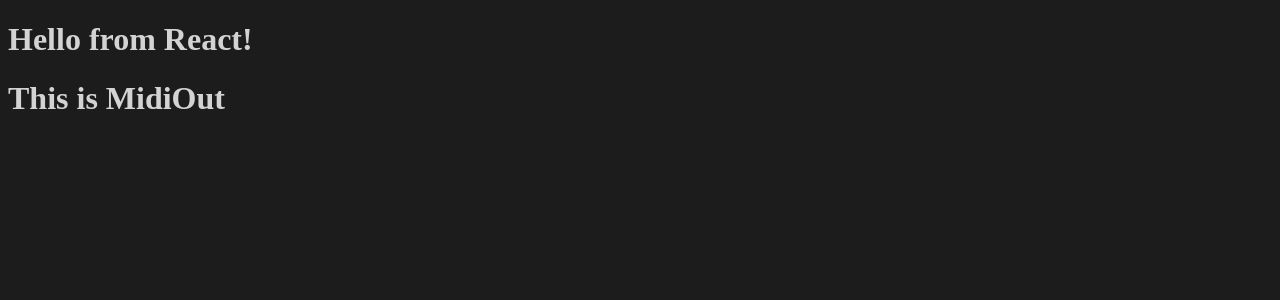
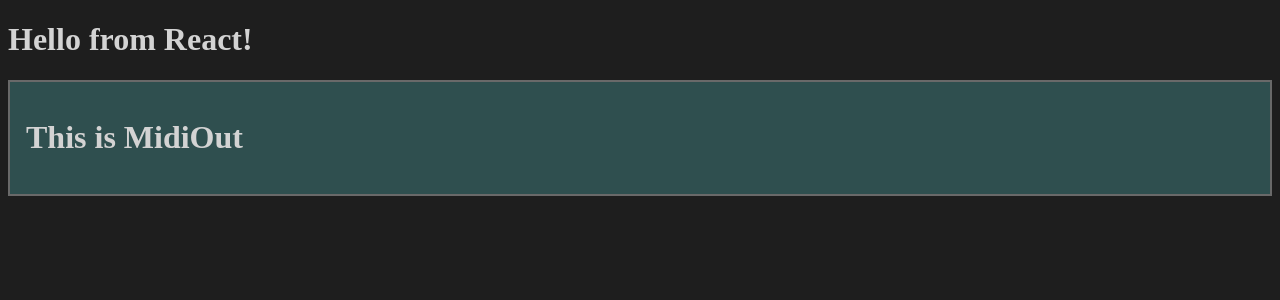
Before and after one commit to dawlet-team/dawlet-poc, a React (Vite) app in the folder satoshi/: page / in a window 1280 px wide. Shown: the top 300 px of the page. Built offline with nearby package versions, Linux system fonts and the light colour scheme.

Commit message:
style dawlet class

```diff
--- a/satoshi/src/renderer/App.css
+++ b/satoshi/src/renderer/App.css
@@ -2,5 +2,10 @@
     color: lightgray;
 }
 body {
-    background: #1C1C1C;
+    background: rgb(30, 30, 30);
 }
+.dawlet {
+    border: 2px dimgrey solid;
+    padding: 1rem;
+    background: darkslategray;
+}
--- a/satoshi/src/renderer/dawlets/MidiOut.jsx
+++ b/satoshi/src/renderer/dawlets/MidiOut.jsx
@@ -1,4 +1,8 @@
 // @flow
 import React from 'react';
 
-export const MidiOut = () => <h1>This is MidiOut</h1>;
+export const MidiOut = () => (
+  <div className="dawlet">
+    <h1>This is MidiOut</h1>
+  </div>
+);
```
